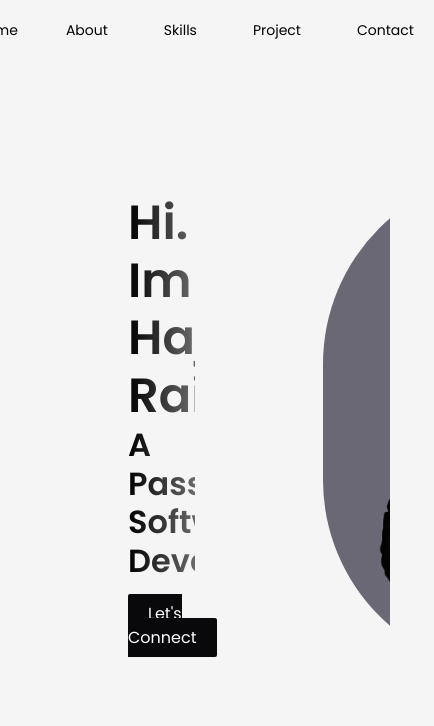
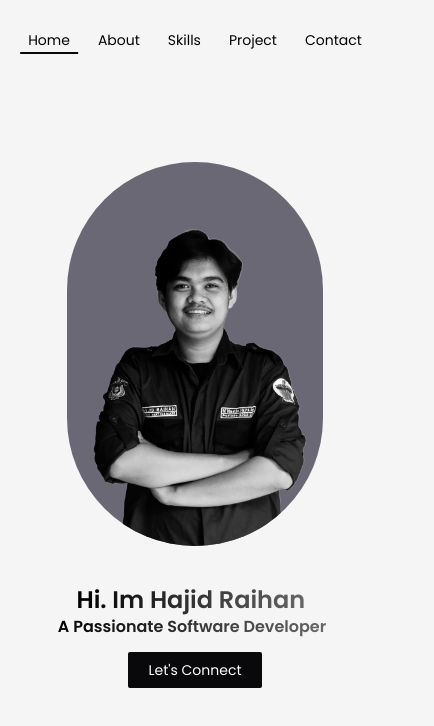
Before and after one commit to HajidRaihan/my-portfolio, a Next.js app: page / in a window 390 px wide. Shown: the top 726 px of the page, 434 px wide, since content can reach past the window. Built offline with nearby package versions, Linux system fonts and the light colour scheme.

Commit message:
add responsive

```diff
--- a/src/app/about/page.tsx
+++ b/src/app/about/page.tsx
@@ -13,14 +13,16 @@ import Link from "next/link";
 const About = () => {
   return (
     <div className="relative py-10 w-full flex items-center bg-[#F5F5F5] justify-between max-h-screen overflow-hidden">
-      <div className="py-20 w-full px-20 items-center text-black justify-between">
+      <div className="py-20 w-full md:px-20 px-10 items-center text-black justify-between">
         <div className="md:flex justify-between w-full h-full">
           <div
             data-aos="fade-right"
             data-aos-duration="1000"
-            className="h-auto w-1/2 md:pe-20 flex flex-col justify-center items-center"
+            className="h-auto md:w-1/2 w-fit md:flex flex-col mb-5 md:mb-0 justify-center items-center"
           >
-            <h1 className="text-[2rem] font-semibold ">About me</h1>
+            <h1 className="md:text-[2rem] text-[1.5rem] font-semibold ">About me</h1>
+            <div className="h-[2px] bg-black w-full md:hidden" />
+
             {/* <div className="w-40 border-2"></div>    */}
           </div>
           <div
@@ -29,7 +31,7 @@ const About = () => {
             data-aos-duration="1000"
             className="md:w-1/2 flex flex-col"
           >
-            <p className=" flex-grow text-sm font-mono">
+            <p className="flex-grow text-justify text-sm font-mono">
               I&apos;m an undergraduated student at Hasanuddin University with System Information
               Major. I recently began my journey as a software developer and am excited about the
               endless possibilities that coding provides. I&apos;ve completed courses in html, css,
--- a/src/app/contact/page.tsx
+++ b/src/app/contact/page.tsx
@@ -8,14 +8,14 @@ import Link from "next/link";
 const Contact = () => {
   return (
     <div className="relative min-h-screen w-full flex flex-col justify-center items-center">
-      <div>
+      <div className="md:px-0 px-10">
         <div data-aos="fade-left" data-aos-duration="500">
-          <p className="text-lg text-center font-medium mb-2">
+          <p className="md:text-lg text-sm text-center font-medium mb-2">
             Looking for a developer for your next project?
           </p>
-          <p className="text-xl text-center font-bold mb-10">Lets talk!!</p>
+          <p className="md:text-xl text-lg text-center font-bold mb-10">Lets talk!!</p>
         </div>
-        <div className="grid grid-cols-2 gap-3">
+        <div className="grid md:grid-cols-2 grid-cols-1 gap-3">
           <Box label="Email" title="hajidraihan@gmail.com" icon={MdOutlineEmail} href="#" />
           <Box
             label="Github"
@@ -58,7 +58,7 @@ const Box: React.FC<BoxProps> = ({ icon: Icon, label, title, href }) => {
       href={href}
       target={href !== "#" ? "_blank" : ""}
       data-aos="fade-right"
-      className="w-72 h-20 border-2 hover:bg-black hover:text-white transition cursor-pointer border-black p-3 rounded-md flex items-center justify-start"
+      className="md:w-72 w-full h-20 border-2 hover:bg-black hover:text-white transition cursor-pointer border-black p-3 rounded-md flex items-center justify-start"
     >
       <div className="flex flex-col gap-2 justify-center">
         <div className="flex gap-2 items-center">
--- a/src/app/page.tsx
+++ b/src/app/page.tsx
@@ -8,10 +8,10 @@ import TypewriterComponent from "typewriter-effect";
 
 export default function Home() {
   return (
-    <div className=" relative py-10 w-full flex px-32 items-center bg-[#F5F5F5] justify-between min-h-screen">
-      <div className="w-1/2  ">
-        <div>
-          <h1 className="text-[3rem] font-semibold gradient">
+    <div className=" relative w-full lg:py-10 flex flex-col-reverse lg:flex-row lg:px-32 px-0 items-center bg-[#F5F5F5] justify-center lg:justify-between min-h-screen">
+      <div className="lg:w-1/2 w-full">
+        <div className="lg:block flex flex-col justify-center items-center lg:mt-0 mt-10">
+          <h1 className="lg:text-[3rem] text-[1.5rem] font-semibold gradient lg:text-left text-center">
             <TypewriterComponent
               onInit={(typewriter) => {
                 typewriter.pauseFor(500).typeString("Hi. Im Hajid Raihan").start();
@@ -27,7 +27,7 @@ export default function Home() {
           {/* <h1 className="text-[2rem] font-semibold gradient mb-5">
             A Passionate Software Developer
           </h1> */}
-          <h1 className="text-[2rem] font-semibold gradient mb-5">
+          <h1 className="text-[1rem] font-semibold gradient mb-5">
             <TypewriterComponent
               onInit={(typewriter) => {
                 typewriter
@@ -42,10 +42,10 @@ export default function Home() {
               }}
             />
           </h1>
-          <div data-aos="fade-up" data-aos-duration="1000" data-aos-delay="2500">
+          <div data-aos="fade-right" data-aos-duration="1000" data-aos-delay="2500">
             <Link
               href="/contact"
-              className="py-2 px-5 bg-black text-white rounded-sm text-md button-shadow"
+              className="py-2 px-5 bg-black text-white rounded-sm lg:text-lg text-sm button-shadow"
             >
               Let&apos;s Connect
             </Link>
@@ -53,8 +53,13 @@ export default function Home() {
         </div>
       </div>
 
-      <div data-aos="fade-up" data-aos-duration="1000" data-aos-delay="300" className="w-1/2">
-        <div className="w-96 h-[500px] ms-32 bg-[#6a6875] rounded-full">
+      <div
+        data-aos="fade-up"
+        data-aos-duration="1000"
+        data-aos-delay="300"
+        className="lg:w-1/2 w-full flex justify-center"
+      >
+        <div className="lg:w-96 w-64 lg:h-[500px] h-96 bg-[#6a6875] rounded-full">
           {/* <Image
           src={Blob}
           alt="Profile Image"
--- a/src/app/project/page.tsx
+++ b/src/app/project/page.tsx
@@ -9,16 +9,27 @@ import Image, { StaticImageData } from "next/image";
 const Project = () => {
   return (
     <div className="max-h-screen overflow-hidden">
-      <div className="py-10 w-full  px-32 items-center  justify-between mt-10">
-        <div data-aos="fade-right" data-aos-duration="500" className="mx-auto mb-5 w-fit">
-          <h1 className="text-[2rem] text-center font-semibold">My Projects</h1>
-          <div className="h-[2px] bg-black w-full" />
+      <div className="py-10 w-full  lg:px-32 md:px-20 px-5 items-center  justify-between mt-10">
+        <div className="mx-auto mb-5 w-fit">
+          <h1
+            data-aos="fade-right"
+            data-aos-duration="500"
+            className="md:text-[2rem] text-[1.5rem] text-left md:text-center font-semibold mb-1"
+          >
+            My Projects
+          </h1>
+          <div
+            data-aos="fade-left"
+            data-aos-delay="300"
+            data-aos-duration="1000"
+            className="h-[2px] bg-black w-full md:hidden"
+          />
         </div>
         <div
           data-aos="fade-up"
           data-aos-duration="1000"
           data-aos-delay="300"
-          className="grid grid-cols-3 gap-7 p-5 h-[70vh] max-h-[70vh] overflow-y-auto"
+          className="grid md:grid-cols-2 lg:grid-cols-3 grid-cols-1 gap-7 p-5 h-[70vh] max-h-[70vh] overflow-y-auto"
         >
           <ProjectCard
             title="Kudapan App"
--- a/src/app/skills/page.tsx
+++ b/src/app/skills/page.tsx
@@ -15,18 +15,26 @@ import Express from "@/asset/expressjs-icon.svg";
 
 const SkillPage = () => {
   return (
-    <div className="min-h-screen flex justify-center items-center">
-      <div className="text-black w-screen flex flex- justify-center items-center">
+    <div className="min-h-screen md:flex md:mt-0 mt-20 justify-center items-center">
+      <div className="text-black w-screen md:flex justify-center items-center">
+        <div className="w-fit  mb-5 md:mb-0 md:w-1/2 mx-auto">
           <h1
             data-aos="fade-right"
-          data-aos-delay="300"
             data-aos-duration="1000"
-          className="text-[2rem] font-semibold mb-5 w-1/2 text-center"
+            className="md:text-[2rem] text-[1.5rem] font-semibold text-center mb-1"
           >
             Skill/Tools
           </h1>
-        <div className="w-1/2">
-          <div className="w-fit grid grid-cols-4 justify-center flex-wrap gap-5">
+          <div
+            data-aos="fade-left"
+            data-aos-delay="300"
+            data-aos-duration="1000"
+            className="h-[2px] bg-black w-full md:hidden"
+          />
+        </div>
+
+        <div className="md:w-1/2 flex justify-center md:justify-start">
+          <div className="w-fit grid md:grid-cols-4 grid-cols-3 justify-center flex-wrap gap-5">
             <SkillCard icon={Html} title="HTML" />
             <SkillCard icon={Css} title="Css" />
             <SkillCard icon={Javascript} title="Javascript" />
--- a/src/components/Navbar.tsx
+++ b/src/components/Navbar.tsx
@@ -10,7 +10,7 @@ const Navbar = () => {
 
   return (
     <div className="absolute top-10 left-1/2 transform -translate-x-1/2 -translate-y-1/2 p-3  ">
-      <ul className="flex gap-10 relative">
+      <ul className="flex md:gap-10 gap-3 relative">
         <NavbarItem isActive={route === "/"}>Home</NavbarItem>
         <NavbarItem isActive={route === "/about"}>About</NavbarItem>
         <NavbarItem isActive={route === "/skills"}>Skills</NavbarItem>
@@ -28,16 +28,16 @@ interface NavbarItemProps {
 
 const NavbarItem: React.FC<NavbarItemProps> = ({ children, isActive }) => {
   return (
-    <li className="relative text-sm cursor-pointer">
+    <li className="relative text-sm cursor-pointer inline-flex items-center">
       <Link
         href={children === "Home" ? "/" : `/${(children as string).toLowerCase()}`}
-        className="relative px-2 py-1"
+        className="relative inline-block px-2 py-1"
       >
         {children}
         {isActive && (
           <motion.div
             layoutId="underline"
-            className="absolute left-0 bottom-0 h-[2px] bg-black w-full"
+            className="absolute left-0 right-0 bottom-0 h-[2px] bg-black"
             transition={{ type: "spring", stiffness: 200, damping: 20 }}
           />
         )}
```
Lines whose indentation alone changed are shown as unchanged.
